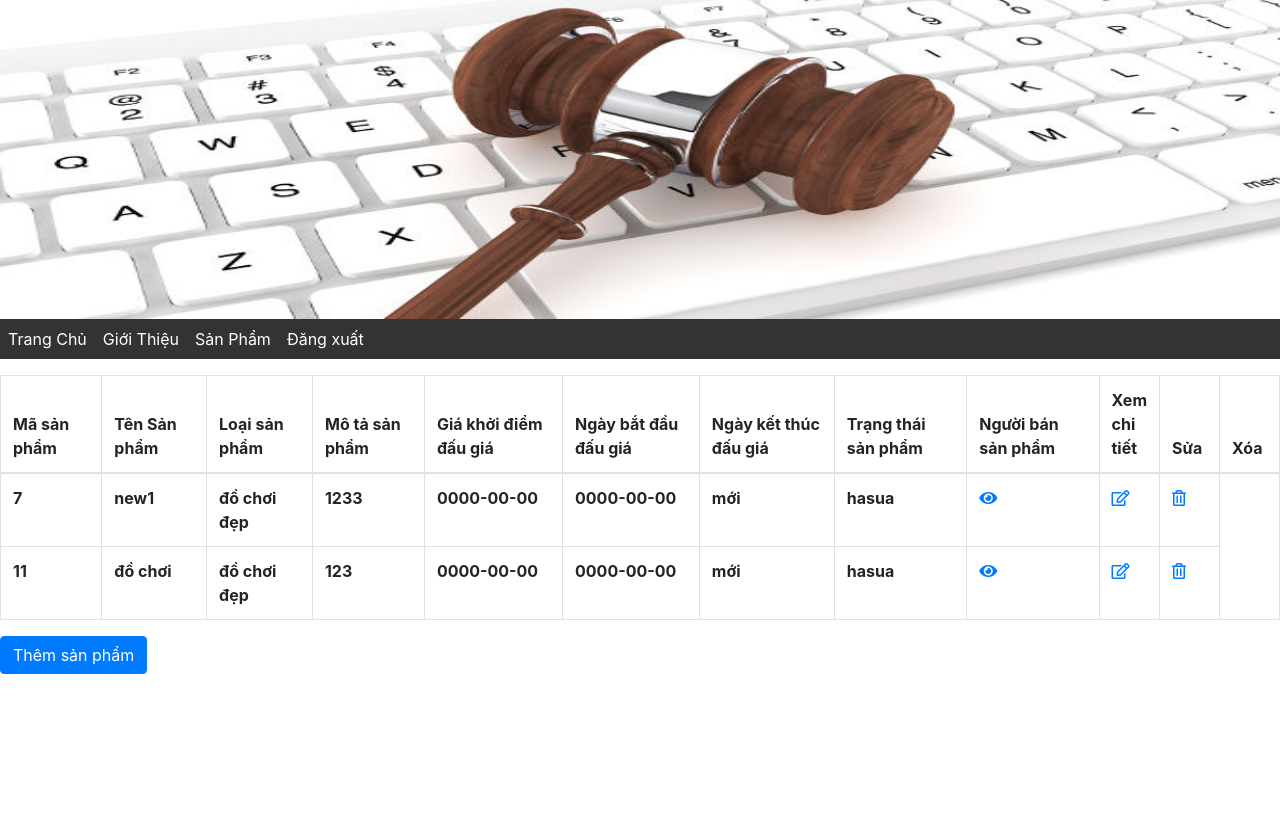
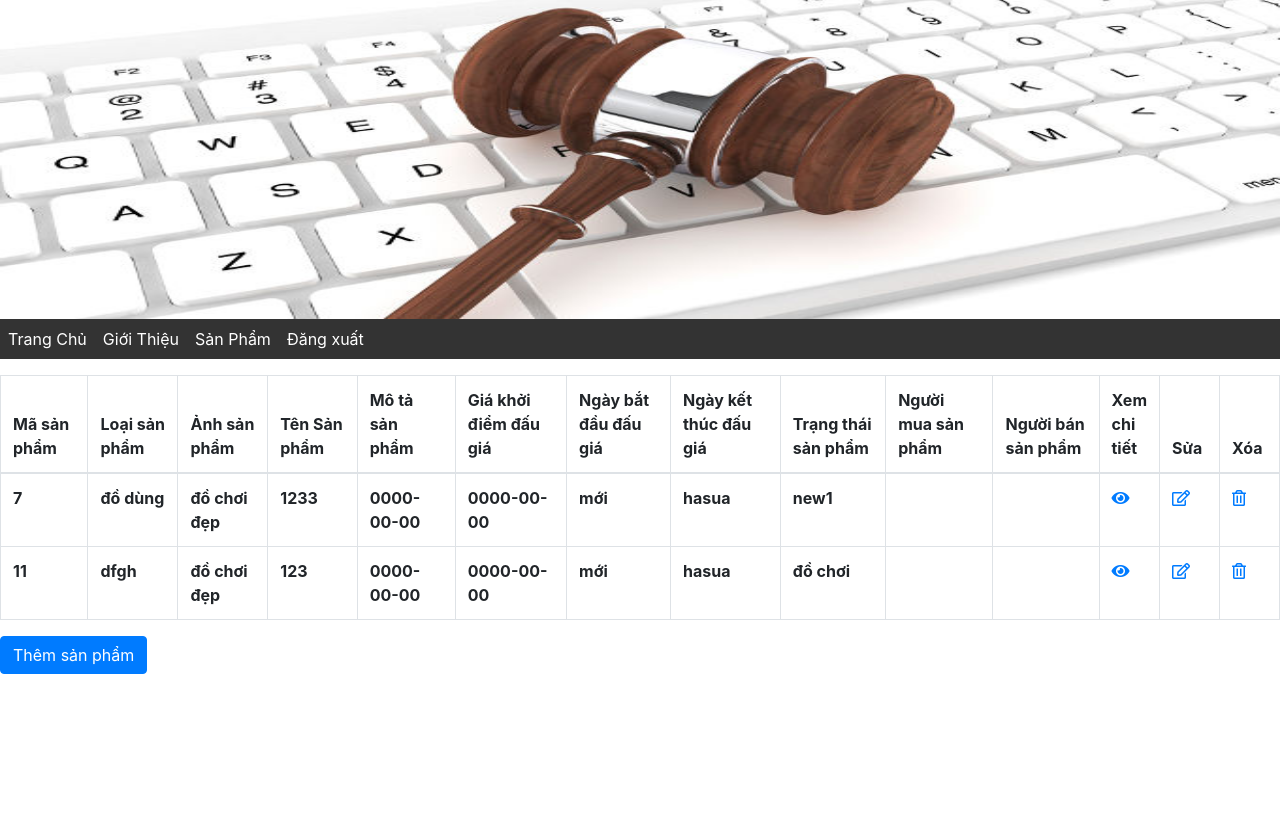
Before and after one commit to anhkhazxcv/BTL_WebDauGia, a PHP site: page /product/index-sp.php in a window 1280 px wide; the page is wider, and only the part inside the window is pictured. Shown: the part 132-950 px from the top of that part. Run offline with PHP 8.4, Linux system fonts and the light colour scheme; data comes from the database, SQL or seed files in the repository; data that the repository does not hold is empty; some libraries are stand-ins or nearby versions.

Commit message:
Update index-sp.php

```diff
--- a/product/index-sp.php
+++ b/product/index-sp.php
@@ -11,13 +11,15 @@
             <thead>
               <tr>
               <th>Mã sản phẩm</th>
+              <th>Loại sản phẩm</th>
+              <th>Ảnh sản phẩm</th>
               <th>Tên Sản phẩm</th>
-              <th>Loại sản phẩm</th>
               <th>Mô tả sản phẩm</th>
               <th>Giá khởi điểm đấu giá</th>
               <th>Ngày bắt đầu đấu giá</th>
               <th>Ngày kết thúc đấu giá</th>
               <th>Trạng thái sản phẩm</th>
+              <th>Người mua sản phẩm</th>
               <th>Người bán sản phẩm</th>
               <th width="60px">Xem chi tiết</th>
               <th width="60px">Sửa</th>
@@ -30,14 +32,16 @@
                     ?>
               <tr>
                   <th><?php echo $i[0]; ?></th>
-                  <th><?php echo $i[8]; ?></th>
+                  <th><?php echo $i[1]; ?></th>
                   <th><?php echo $i[2]; ?></th>
                   <th><?php echo $i[3]; ?></th>
                   <th><?php echo $i[4]; ?></th>
                   <th><?php echo $i[5]; ?></th>
                   <th><?php echo $i[6]; ?></th>
                   <th><?php echo $i[7]; ?></th>
-
+                  <th><?php echo $i[8]; ?></th>
+                  <th><?php echo $i[9]; ?></th>
+                  <th><?php echo $i[10]; ?></th>
 
                    <th><a href="details-sp.php?id=<?php echo $i[0];?>"><i class="fas fa-eye"></i></a></th>
                     <th><a href="edit-sp.php?id=<?php echo $i[0];?>"><i class="far fa-edit"></i></a></th>
```
